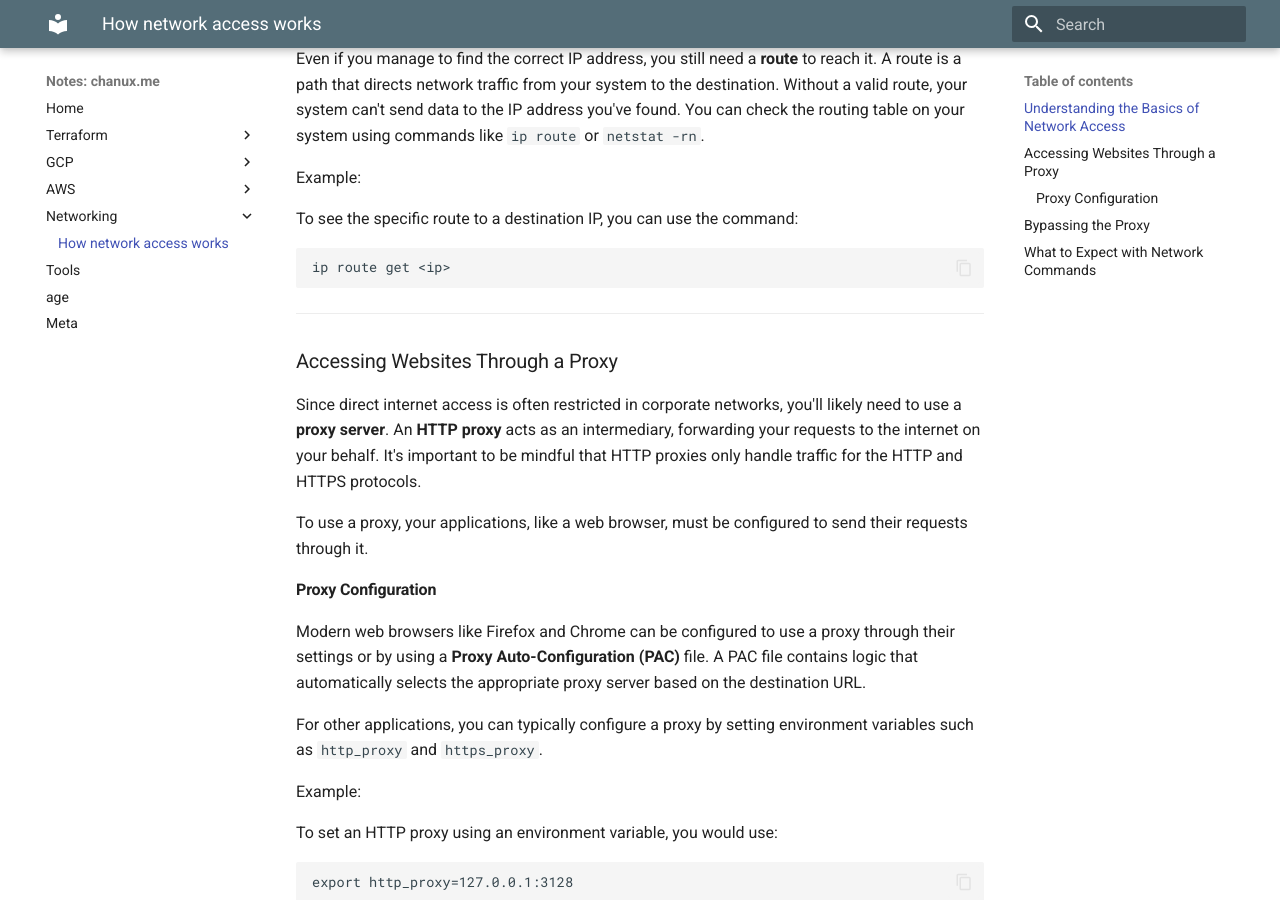
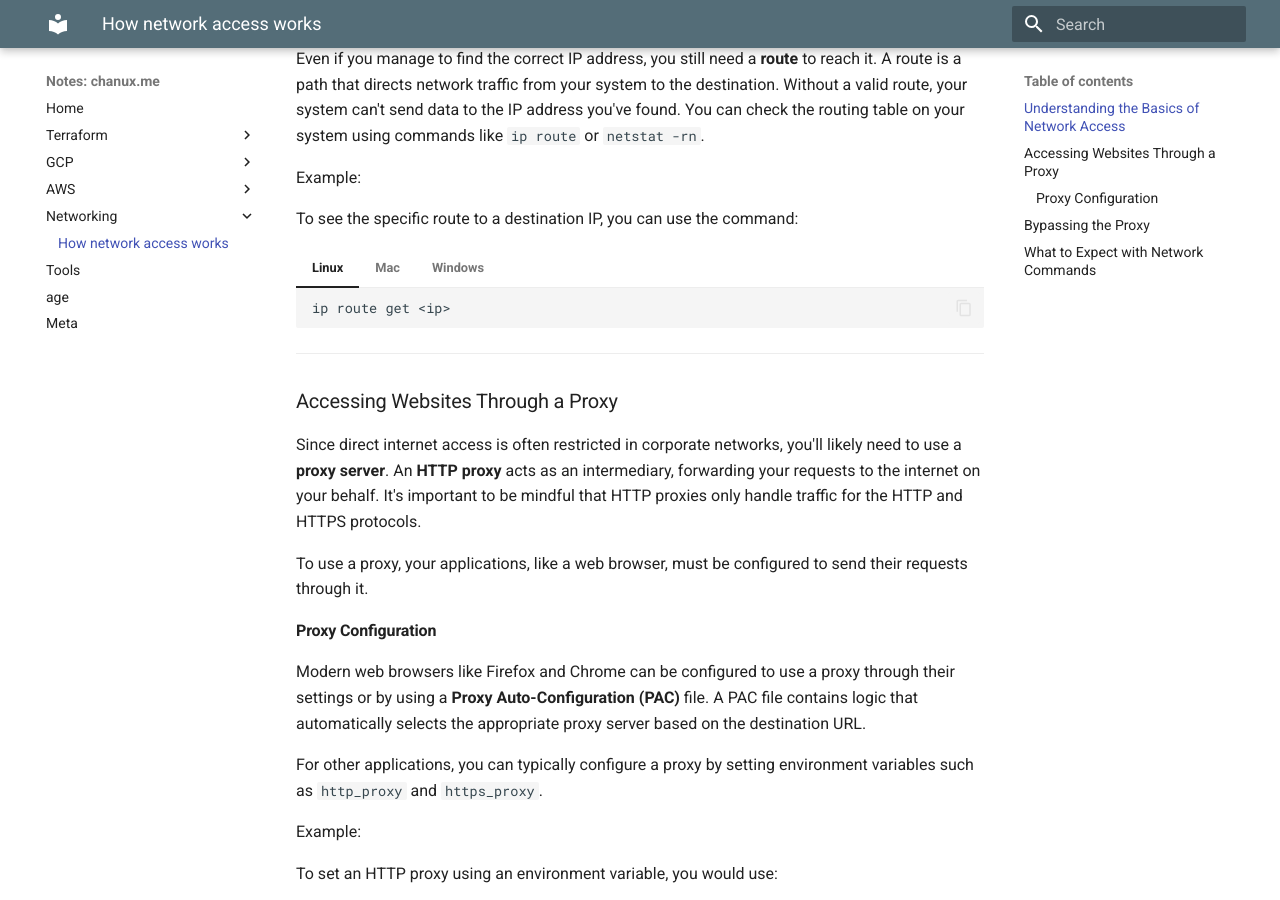
Before and after one commit to chanux/notes.chanux.me, an MkDocs documentation site: the page built from docs/networking/how-network-acess-works.md, in a window 1280 px wide and 900 px high, scrolled down 535 px. Built offline with MkDocs 1.6.1 and Material for MkDocs 9.7.7, drawn with Linux system fonts in a browser that asks for light colours.

````diff
--- a/docs/networking/how-network-acess-works.md
+++ b/docs/networking/how-network-acess-works.md
@@ -29,9 +29,23 @@ Example:
 
 To see the specific route to a destination IP, you can use the command:
 
-```
-ip route get <ip>
-```
+=== "Linux"
+
+    ```
+    ip route get <ip>
+    ```
+
+=== "Mac"
+
+    ```
+    route get <ip>
+    ```
+
+=== "Windows"
+
+    ```
+    Get-NetRoute -DestinationPrefix "<ip>"
+    ```
 
 ---
 
````
